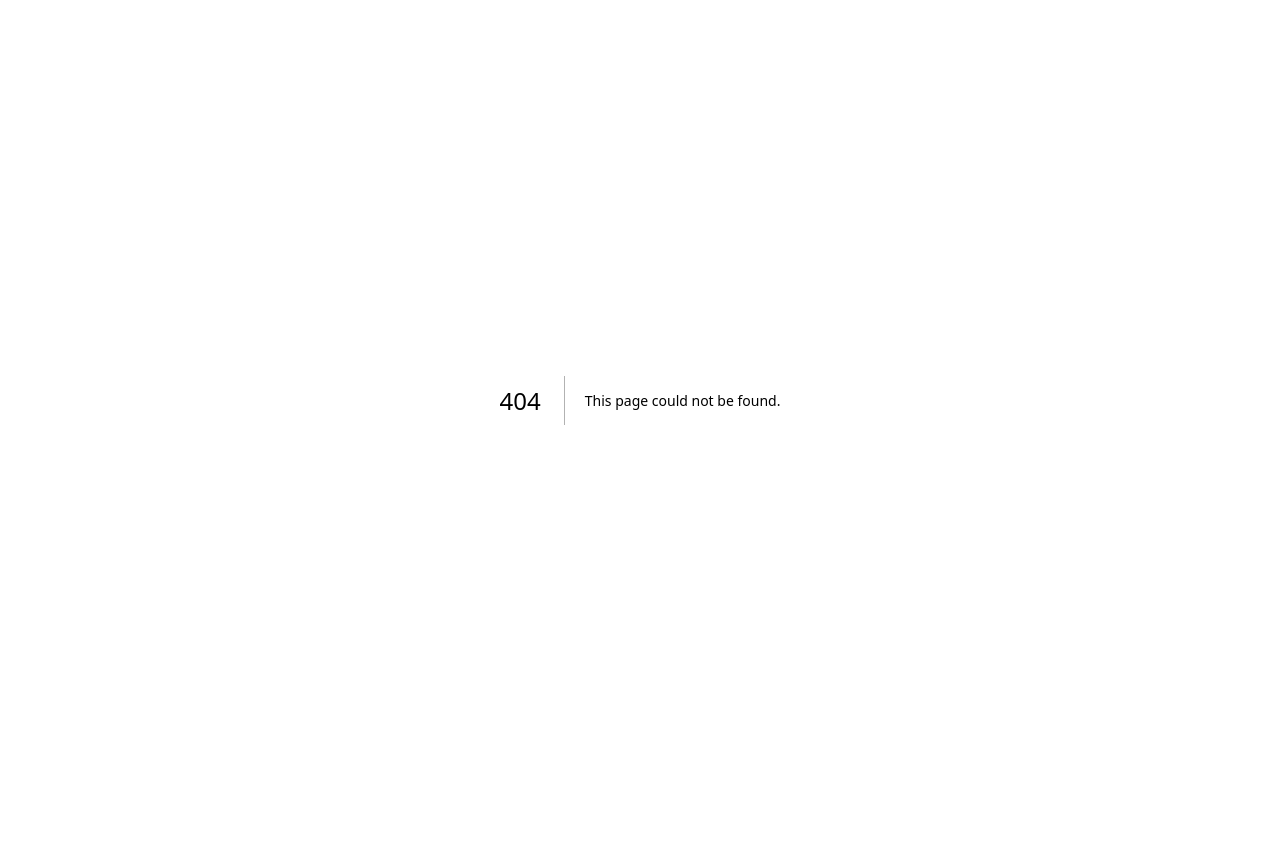
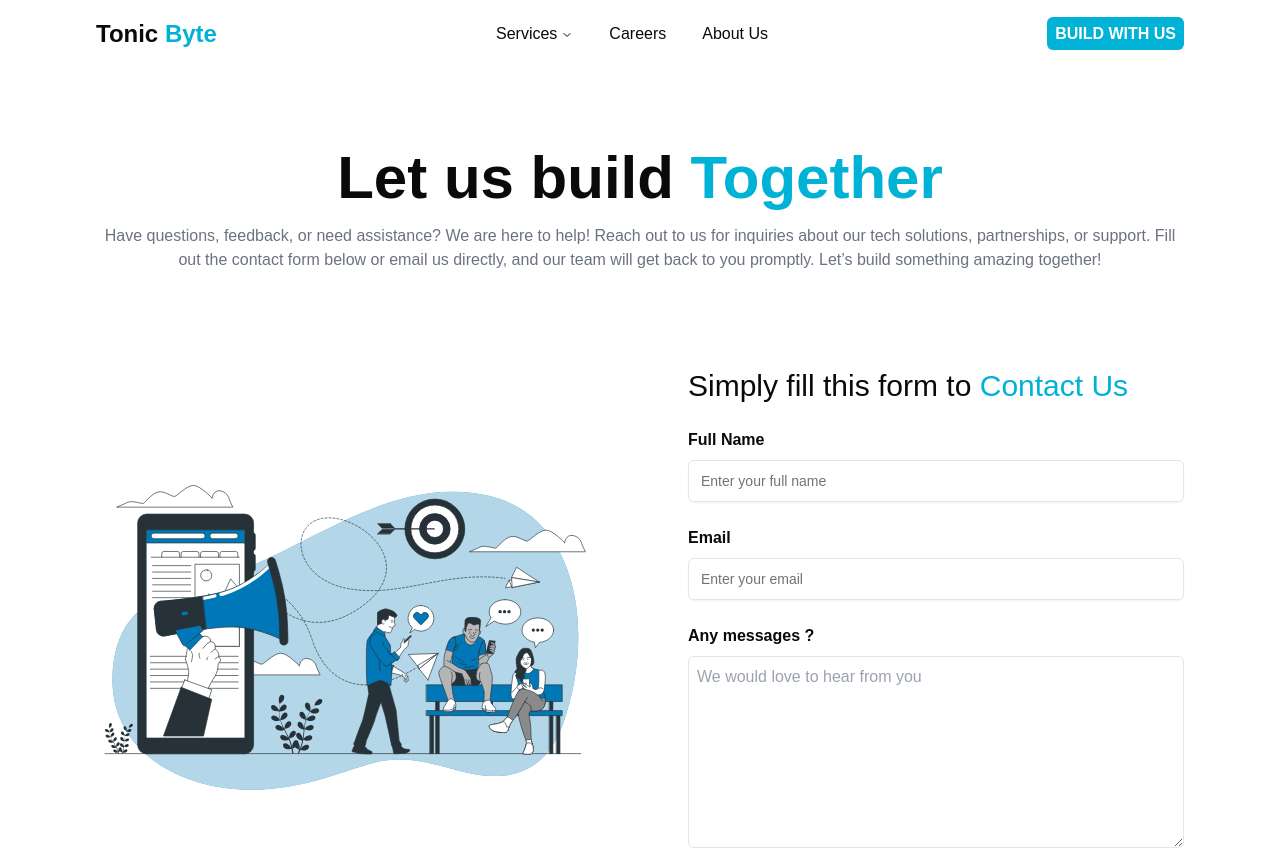
Before and after one commit to PramisGrg/tonic-byte-landing-page, a Next.js app: page /contact in a window 1280 px wide. Before the commit this address had no page. Shown: the top 848 px of the page. Before the commit the page ends 800 px from the top, so only its background shows below. Built offline with nearby package versions, Linux system fonts and the light colour scheme.

Commit message:
feat/contact-page

```diff
--- /dev/null
+++ b/app/about/layout.tsx
@@ -0,0 +1,15 @@
+import Footer from "@/components/footer";
+import Navbar from "@/components/navbar";
+import React from "react";
+
+const layout = ({ children }: { children: React.ReactNode }) => {
+  return (
+    <div>
+      <Navbar />
+      <div>{children}</div>
+      <Footer />
+    </div>
+  );
+};
+
+export default layout;
--- /dev/null
+++ b/app/about/page.tsx
@@ -0,0 +1,13 @@
+import React from "react";
+import MaxwidthContainer from "../layout/maxwidth-container";
+
+const page = () => {
+  return (
+    <MaxwidthContainer>
+      <div></div>
+      <h1>This is Pramis about page</h1>
+    </MaxwidthContainer>
+  );
+};
+
+export default page;
--- /dev/null
+++ b/app/contact/layout.tsx
@@ -0,0 +1,15 @@
+import Footer from "@/components/footer";
+import Navbar from "@/components/navbar";
+import React from "react";
+
+const layout = ({ children }: { children: React.ReactNode }) => {
+  return (
+    <div>
+      <Navbar />
+      <div>{children}</div>
+      <Footer />
+    </div>
+  );
+};
+
+export default layout;
--- /dev/null
+++ b/app/contact/page.tsx
@@ -0,0 +1,95 @@
+"use client";
+import React from "react";
+import MaxwidthContainer from "../layout/maxwidth-container";
+import contactIllustrator from "@/public/contact-image.svg";
+import Image from "next/image";
+import { Label } from "@/components/ui/label";
+import { Input } from "@/components/ui/input";
+import { Button } from "@/components/ui/button";
+import { motion } from "framer-motion";
+
+const page = () => {
+  return (
+    <MaxwidthContainer>
+      <section className="lg:py-20 md:py-16 py-8 md:space-y-24 space-y-20">
+        <div className="flex md:space-y-4 space-y-2 flex-col justify-center items-center w-full">
+          <h1 className="font-bold lg:text-6xl md:text-4xl text-3xl">
+            Let us build <span className="text-primary">Together</span>
+          </h1>
+          <motion.p
+            initial={{
+              opacity: 0,
+              x: -50,
+            }}
+            animate={{
+              opacity: 1,
+              x: 0,
+            }}
+            transition={{ duration: 0.5, ease: "easeInOut" }}
+            className="text-center md:text-base text-gray-500"
+          >
+            Have questions, feedback, or need assistance? We are here to help!
+            Reach out to us for inquiries about our tech solutions,
+            partnerships, or support. Fill out the contact form below or email
+            us directly, and our team will get back to you promptly. Let’s build
+            something amazing together!
+          </motion.p>
+        </div>
+
+        <aside className="grid md:grid-cols-2 grid-cols-1 gap-24">
+          <motion.div
+            initial={{
+              opacity: 0,
+              y: 100,
+            }}
+            animate={{ opacity: 1, y: 0 }}
+            transition={{ duration: 0.5, ease: "easeInOut" }}
+            className="h-full flex items-center order-1"
+          >
+            <Image
+              className="object-cover"
+              src={contactIllustrator}
+              alt="This is contact illustrator"
+              width={1000}
+              height={1000}
+            />
+          </motion.div>
+          <div className="md:space-y-6 space-y-4 order-2">
+            <h1 className="md:text-3xl text-2xl">
+              Simply fill this form to{" "}
+              <span className="text-primary"> Contact Us</span>
+            </h1>
+            <div className="md:space-y-6 space-y-4">
+              <div className="space-y-2">
+                <Label className="text-base font-bold" htmlFor="name">
+                  Full Name
+                </Label>
+                <Input className="py-5" placeholder="Enter your full name" />
+              </div>
+              <div className="space-y-2">
+                <Label className="text-base font-bold" htmlFor="email">
+                  Email
+                </Label>
+                <Input className="py-5" placeholder="Enter your email" />
+              </div>
+              <div className="flex space-y-2 flex-col">
+                <Label className="text-base font-bold" htmlFor="message">
+                  Any messages ?
+                </Label>
+                <textarea
+                  className="border h-48 p-2 rounded-md"
+                  placeholder="We would love to hear from you"
+                />
+              </div>
+              <Button className="leading-tight py-4 font-bold">
+                Send A Message
+              </Button>
+            </div>
+          </div>
+        </aside>
+      </section>
+    </MaxwidthContainer>
+  );
+};
+
+export default page;
--- a/components/navbar.tsx
+++ b/components/navbar.tsx
@@ -12,7 +12,6 @@ import {
   NavigationMenuTrigger,
   navigationMenuTriggerStyle,
 } from "@/components/ui/navigation-menu";
-import { Button } from "@/components/ui/button";
 
 const components: {
   title: string;
@@ -66,8 +65,9 @@ const components: {
 
 export default function Navbar() {
   return (
-    <div className="flex justify-between py-4 mx-auto lg:px-24 md:px-16 px-6">
-      <div className="flex gap-4 items-center">
+    <NavigationMenu className="flex justify-between w-screen py-4 mx-auto lg:px-24 md:px-16 px-6">
+      <NavigationMenuList>
+        <NavigationMenuItem className="flex gap-4 items-center">
           {/* <Image
            height={40}
            width={40}
@@ -78,8 +78,8 @@ export default function Navbar() {
           <Link href="/" className="font-bold text-2xl">
             Tonic <span className="text-primary">Byte</span>
           </Link>
-      </div>
-      <NavigationMenu>
+        </NavigationMenuItem>
+      </NavigationMenuList>
       <NavigationMenuList>
         <NavigationMenuItem>
           <NavigationMenuTrigger className="text-base">
@@ -101,6 +101,7 @@ export default function Navbar() {
             </ul>
           </NavigationMenuContent>
         </NavigationMenuItem>
+
         <NavigationMenuItem>
           <Link href="/docs" legacyBehavior passHref>
             <NavigationMenuLink className={navigationMenuTriggerStyle()}>
@@ -108,24 +109,26 @@ export default function Navbar() {
             </NavigationMenuLink>
           </Link>
         </NavigationMenuItem>
+
         <NavigationMenuItem>
-            <Link href="/docs" legacyBehavior passHref>
+          <Link href="/about" legacyBehavior passHref>
             <NavigationMenuLink className={navigationMenuTriggerStyle()}>
               <p className="text-base">About Us</p>
             </NavigationMenuLink>
           </Link>
         </NavigationMenuItem>
       </NavigationMenuList>
-      </NavigationMenu>
-      <Button
-        onClick={() => {
-          console.log("clicked");
-        }}
+      <NavigationMenuList>
+        <NavigationMenuItem>
+          <Link
+            href={"/contact"}
             className="text-white bg-primary font-bold leading-tight p-2 rounded-md text-center"
           >
             BUILD WITH US
-      </Button>
-    </div>
+          </Link>
+        </NavigationMenuItem>
+      </NavigationMenuList>
+    </NavigationMenu>
   );
 }
 
--- /dev/null
+++ b/components/ui/input.tsx
@@ -0,0 +1,22 @@
+import * as React from "react"
+
+import { cn } from "@/lib/utils"
+
+const Input = React.forwardRef<HTMLInputElement, React.ComponentProps<"input">>(
+  ({ className, type, ...props }, ref) => {
+    return (
+      <input
+        type={type}
+        className={cn(
+          "flex h-9 w-full rounded-md border border-input bg-transparent px-3 py-1 text-base shadow-sm transition-colors file:border-0 file:bg-transparent file:text-sm file:font-medium file:text-foreground placeholder:text-muted-foreground focus-visible:outline-none focus-visible:ring-1 focus-visible:ring-ring disabled:cursor-not-allowed disabled:opacity-50 md:text-sm",
+          className
+        )}
+        ref={ref}
+        {...props}
+      />
+    )
+  }
+)
+Input.displayName = "Input"
+
+export { Input }
--- /dev/null
+++ b/components/ui/label.tsx
@@ -0,0 +1,26 @@
+"use client"
+
+import * as React from "react"
+import * as LabelPrimitive from "@radix-ui/react-label"
+import { cva, type VariantProps } from "class-variance-authority"
+
+import { cn } from "@/lib/utils"
+
+const labelVariants = cva(
+  "text-sm font-medium leading-none peer-disabled:cursor-not-allowed peer-disabled:opacity-70"
+)
+
+const Label = React.forwardRef<
+  React.ElementRef<typeof LabelPrimitive.Root>,
+  React.ComponentPropsWithoutRef<typeof LabelPrimitive.Root> &
+    VariantProps<typeof labelVariants>
+>(({ className, ...props }, ref) => (
+  <LabelPrimitive.Root
+    ref={ref}
+    className={cn(labelVariants(), className)}
+    {...props}
+  />
+))
+Label.displayName = LabelPrimitive.Root.displayName
+
+export { Label }
--- a/components/ui/navigation-menu.tsx
+++ b/components/ui/navigation-menu.tsx
@@ -1,8 +1,8 @@
+"use client";
 import * as React from "react";
 import * as NavigationMenuPrimitive from "@radix-ui/react-navigation-menu";
 import { cva } from "class-variance-authority";
 import { ChevronDown } from "lucide-react";
-
 import { cn } from "@/lib/utils";
 
 const NavigationMenu = React.forwardRef<
@@ -12,7 +12,7 @@ const NavigationMenu = React.forwardRef<
   <NavigationMenuPrimitive.Root
     ref={ref}
     className={cn(
-      "relative z-10 flex max-w-max flex-1 items-center justify-center",
+      "relative z-10 flex max-w-full flex-1 items-center justify-center",
       className
     )}
     {...props}
--- a/package.json
+++ b/package.json
@@ -9,6 +9,7 @@
     "lint": "next lint"
   },
   "dependencies": {
+    "@radix-ui/react-label": "^2.1.0",
     "@radix-ui/react-navigation-menu": "^1.2.1",
     "@radix-ui/react-slot": "^1.1.0",
     "class-variance-authority": "^0.7.1",
```
Also changed, not shown: public/contact-image.svg (added), 1 other file (tests, documents, lock files or other folders). Lines whose indentation alone changed are shown as unchanged.
